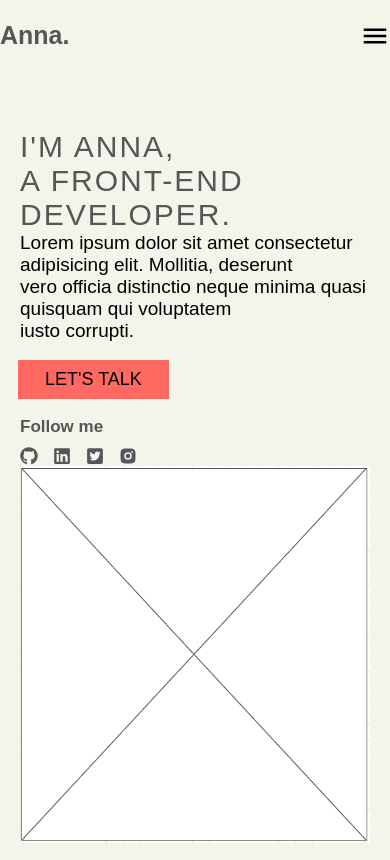
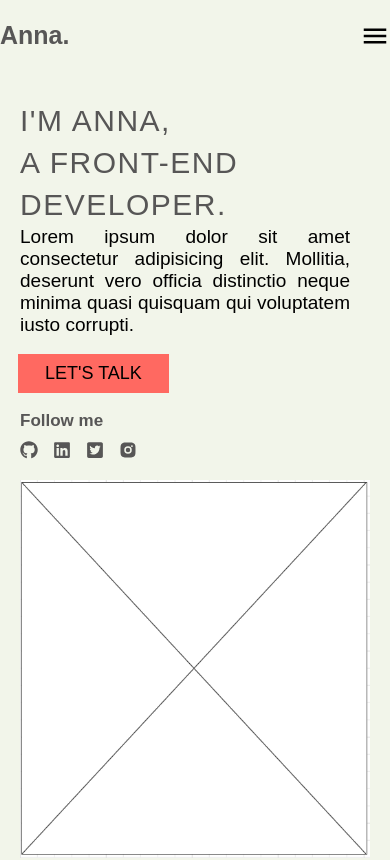
Before and after one commit to AnnaAn01/anna-portfolio-version-2, a React (Create React App) app: page / in a window 390 px wide. Shown: the top 860 px of the page. Built offline with nearby package versions, Linux system fonts and the light colour scheme.

Commit message:
Homepage responsive changes

```diff
--- a/src/Components/Home/Home.css
+++ b/src/Components/Home/Home.css
@@ -14,57 +14,93 @@
   height: 100%;
   margin: 0 20rem;
   max-width: 1300px;
-  justify-content: center;
-  align-items: center;
-  padding-bottom: 5rem;
-  padding-top: 5rem;
+  /* justify-content: center;
+  align-items: center; */
+  padding-bottom: 0rem;
+  margin-top: 3rem;
+  /* background-color: blue; */
+  /* margin-bottom: -2rem; */
 }
 
 .homepage__columns {
   flex: 50%;
+  /* background-color: green; */
 }
 
 .homepage__text-area {
   /* background-color: rgb(238, 192, 192); */
+  /* background-color: yellow; */
+  height: 100%;
+  padding-right: 2rem;
 }
 
 .homepage__divider-line {
   width: 12rem;
   height: 0.5rem;
   background-color: var(--mainTxtColor);
-  margin: 4rem 0 2rem 0;
+  margin: 5rem 0 2rem 0;
 }
 
 .homepage__intro-title {
-  position: absolute;
+  /* position: absolute;
   font-size: 5rem;
   text-transform: uppercase;
   font-weight: 500;
   color: var(--mainTxtColor);
-  letter-spacing: 2px;
+  letter-spacing: 2px; */
+  /* until here previous code */
+  display: flex;
+  position: relative;
+  font-size: 4rem;
+  text-transform: uppercase;
+  font-weight: 500;
+  color: var(--mainTxtColor);
+  letter-spacing: 1.5px;
+  line-height: 1.4;
+  padding-top: 2rem;
+  /* background-color: red; */
 }
 
 .homepage__intro-description {
-  position: absolute;
+  /* position: absolute;
   margin-top: 16rem;
+  font-size: 1.9rem; */
+  /* until here previous code */
+  /* background-color: green; */
+  position: relative;
+  /* margin-top: 16rem; */
+  margin-top: 2rem;
   font-size: 1.9rem;
+  text-align: justify;
 }
 
 .homepage__img-area {
-  /* background-color: green; */
-
-  /* justify-content: end;
-  align-items: flex-end; */
+  display: flex;
+  position: relative;
+  flex-direction: column;
+  /* background-color: violet; */
+  /* text-align: center; */
+  justify-content: start;
+  align-items: center;
+  height: 100%;
+  width: 100%;
+  /* background-color: red; */
 }
 
 .homepage__img {
   width: 100%;
-  height: 80%;
+  height: 100%;
+  /* height: 100%; */
   object-fit: contain;
+  justify-content: start;
+  align-items: start;
+  text-align: start;
+  /* margin: 10% 0; */
 }
 
 .homepage__follow-btn {
-  margin-top: 27rem;
+  /* margin-top: 27rem; */
+  margin-top: 5rem;
   border: none;
   background-color: var(--mainTxtColor);
   /* background-color: #266150; */
@@ -87,7 +123,8 @@
 }
 
 .homepage__follow-links {
-  margin-top: 7rem;
+  /* margin-top: 7rem; */
+  margin-top: 3rem;
 }
 
 .homepage__follow-title {
@@ -99,6 +136,8 @@
 .homepage__sns-icons-wrapper {
   /* font-size: 3rem; */
   color: var(--mainTxtColor);
+  /* background-color: red; */
+  padding-bottom: 2rem;
 }
 
 .homepage__sns-icons {
@@ -113,7 +152,38 @@
   color: #ff6961;
 }
 
+@media screen and (max-width: 1450px) {
+  .homepage__wrapper {
+    margin: 0 10rem;
+
+    margin-top: 3rem;
+  }
+}
+
+@media screen and (max-width: 1250px) {
+  .homepage__wrapper {
+    margin: 0 5rem;
+
+    margin-top: 3rem;
+  }
+}
+@media screen and (max-width: 1024px) {
+  .homepage__wrapper {
+    margin: 2rem 2rem;
+  }
+  .homepage__intro-title {
+    font-size: 3rem;
+  }
+
+  .homepage__divider-line {
+    margin: 0rem 0 2rem 0;
+  }
+}
+
 @media screen and (max-width: 1100px) {
+}
+
+@media screen and (max-width: 768px) {
   .homepage__container {
     /* width: 100%;
     width: 100%; */
@@ -158,4 +228,8 @@
   .homepage__follow-links {
     margin-top: 2rem;
   }
+
+  .homepage__img-area {
+    padding-bottom: 2rem;
+  }
 }
--- a/src/Components/Home/Home.js
+++ b/src/Components/Home/Home.js
@@ -17,8 +17,8 @@ const Home = () => {
             </h1>
             <div className="homepage__intro-description">
               Lorem ipsum dolor sit amet consectetur adipisicing elit. Mollitia,
-              deserunt <br /> vero officia distinctio neque minima quasi
-              quisquam qui voluptatem <br /> iusto corrupti.
+              deserunt vero officia distinctio neque minima quasi quisquam qui
+              voluptatem iusto corrupti.
             </div>
             <button className="homepage__follow-btn">Let's talk</button>
             <div className="homepage__follow-links">
```
